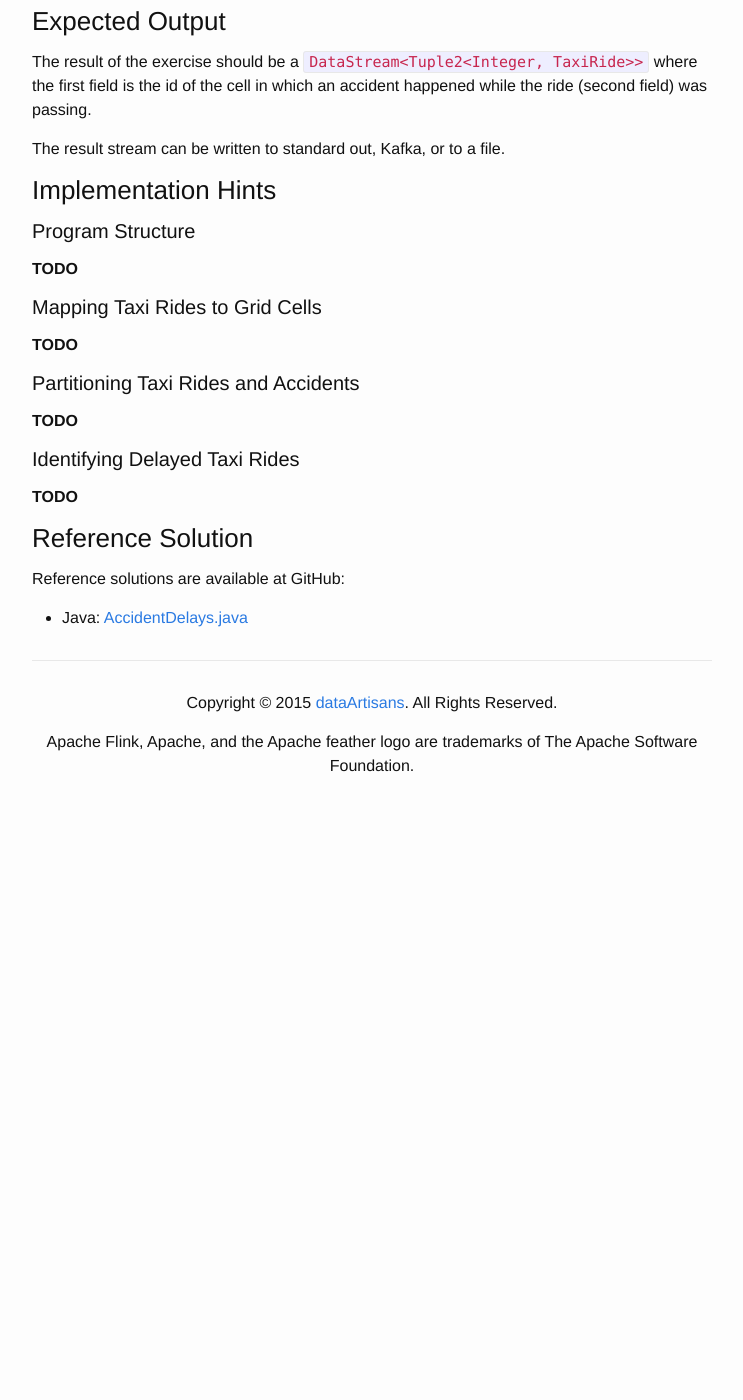
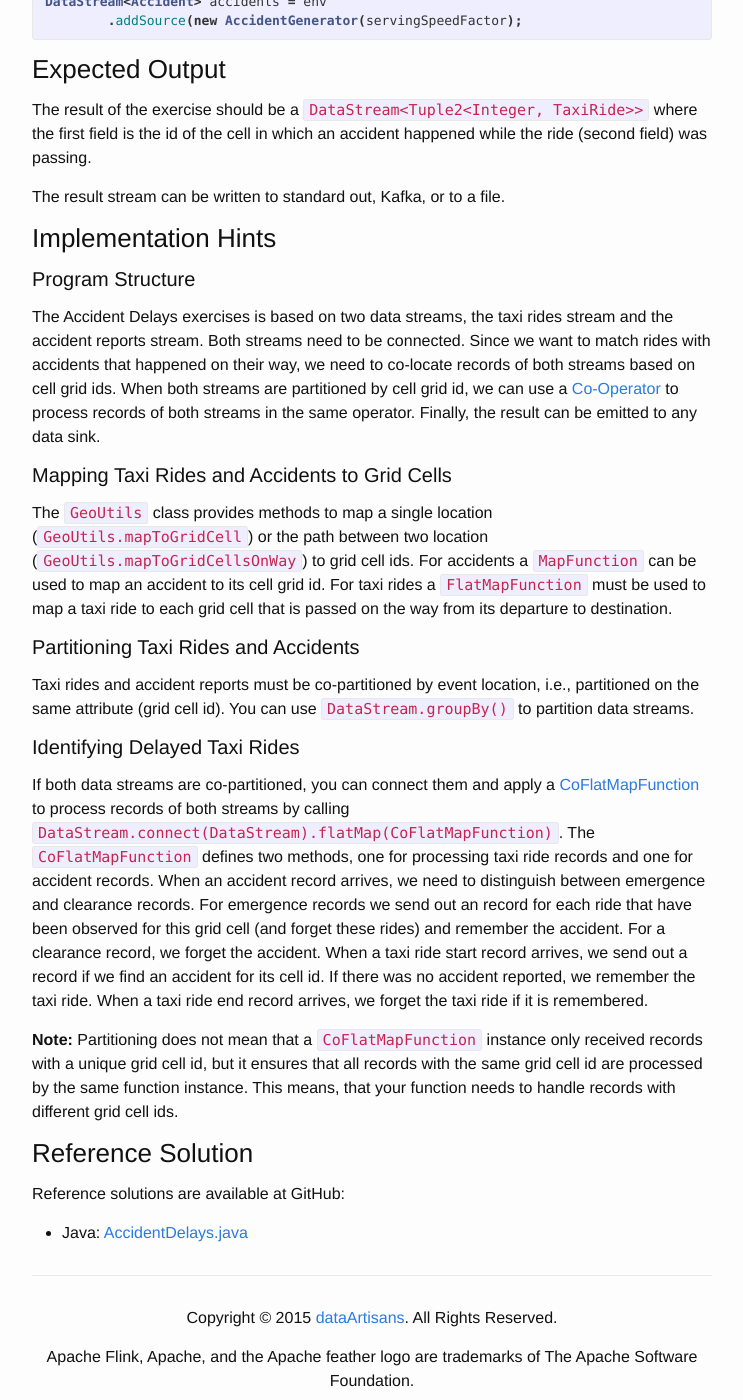
Before and after one commit to dataArtisans/flink-training-web, a Jekyll site: the page built from exercises/accidentDelays.md, in a window 1280 px wide and 1400 px high, scrolled down 818 px. Shown: the whole window, without its empty margins (268-1011 px from the left). Built offline with Jekyll 4.4.1, drawn with Linux system fonts in a browser that asks for light colours; nearby versions of some CDN libraries; before the commit the page ends 1671 px from its top, so only the background shows below that; some of the changed text lies outside the part shown.

Commit message:
Finished Accident Delays exercise description

```diff
--- a/exercises/accidentDelays.md
+++ b/exercises/accidentDelays.md
@@ -4,14 +4,14 @@ title: DataStream API - Accident Delays
 permalink: /exercises/accidentDelays.html
 ---
 
-The task of the "Accident Delays" exercise is to identify taxi rides that might have been delayed by traffic accidents. For this purpose, two data streams, a stream of taxi rides and a stream of accident reports, are connected. For simplicity, we assume that the taxi rides travel on the direct connection between their start and end location.
-The `GeoUtils` class provides a method `GeoUtils.mapToGridCellsOnWay()` which returns a list of all grid cell ids on the direct connection of two locations. The goal of the exercise is to send one notification for each grid cell that was on the way of a ride and on which an accident was reported during the ride (after its start and before its end).
+The task of the "Accident Delays" exercise is to identify taxi rides that might have been delayed due to traffic accidents. For this purpose, two data streams, a stream of taxi ride records and a stream of accident reports, are connected. Similar to the start and end events of taxi rides, the emergence and clearance of accidents is reported. For simplicity, we assume that the taxi rides travel on the direct connection between their start and end location.
+The `GeoUtils` class provides a method `GeoUtils.mapToGridCellsOnWay()` which returns a list of all grid cell ids on the direct connection of two locations. The goal of the exercise is to send one notification for each grid cell on which a ride might have been delayed due to an accident, while the ride was happening (accident was not cleared during start and end of the ride).
 
 ### Input Data
 
 The first input data stream of this exercise is a stream of `TaxiRide` records generated by the [Taxi Stream generator]({{ site.baseurl }}/exercises/taxiData.html) filtered by the New York City area filter of the [Taxi Ride Cleansing exercise]({{ site.baseurl }}/exercises/rideCleansing.html) (reuse the FilterFunction of the Taxi Ride Cleansing exercise).
 
-The second input data stream is a `DataStream<Accident>` which randomly reports accidents and their clearance within the New York City area. Two records are emitted for each accident, a start and an end record. Both record types can be distinguished by the `Accidents.isCleared` field which is set to `true` if the accident was cleared.
+The second input data stream is a `DataStream<Accident>` which randomly reports the emergence and clearance of accidents within the New York City area. Two records are emitted for each accident, an emergence and a clearance record. Both record types can be distinguished by the `Accidents.isCleared` field which is set to `true` if the accident was cleared.
 
 The generator is used as follows:
 
@@ -35,19 +35,21 @@ The result stream can be written to standard out, Kafka, or to a file.
 
 #### Program Structure
 
-**TODO**
+The Accident Delays exercises is based on two data streams, the taxi rides stream and the accident reports stream. Both streams need to be connected. Since we want to match rides with accidents that happened on their way, we need to co-locate records of both streams based on cell grid ids. When both streams are partitioned by cell grid id, we can use a [Co-Operator](https://ci.apache.org/projects/flink/flink-docs-release-0.9/apis/streaming_guide.html#co-operators) to process records of both streams in the same operator. Finally, the result can be emitted to any data sink.
 
-#### Mapping Taxi Rides to Grid Cells
+#### Mapping Taxi Rides and Accidents to Grid Cells
 
-**TODO**
+The `GeoUtils` class provides methods to map a single location (`GeoUtils.mapToGridCell`) or the path between two location (`GeoUtils.mapToGridCellsOnWay`) to grid cell ids. For accidents a `MapFunction` can be used to map an accident to its cell grid id. For taxi rides a `FlatMapFunction` must be used to map a taxi ride to each grid cell that is passed on the way from its departure to destination.
 
 #### Partitioning Taxi Rides and Accidents
 
-**TODO**
+Taxi rides and accident reports must be co-partitioned by event location, i.e., partitioned on the same attribute (grid cell id). You can use `DataStream.groupBy()` to partition data streams.
 
 #### Identifying Delayed Taxi Rides
 
-**TODO**
+If both data streams are co-partitioned, you can connect them and apply a [CoFlatMapFunction](https://ci.apache.org/projects/flink/flink-docs-release-0.9/apis/streaming_guide.html#co-operators) to process records of both streams by calling `DataStream.connect(DataStream).flatMap(CoFlatMapFunction)`. The `CoFlatMapFunction` defines two methods, one for processing taxi ride records and one for accident records. When an accident record arrives, we need to distinguish between emergence and clearance records. For emergence records we send out an record for each ride that have been observed for this grid cell (and forget these rides) and remember the accident. For a clearance record, we forget the accident. When a taxi ride start record arrives, we send out a record if we find an accident for its cell id. If there was no accident reported, we remember the taxi ride. When a taxi ride end record arrives, we forget the taxi ride if it is remembered.
+
+**Note:** Partitioning does not mean that a `CoFlatMapFunction` instance only received records with a unique grid cell id, but it ensures that all records with the same grid cell id are processed by the same function instance. This means, that your function needs to handle records with different grid cell ids.
 
 ### Reference Solution
 
```
